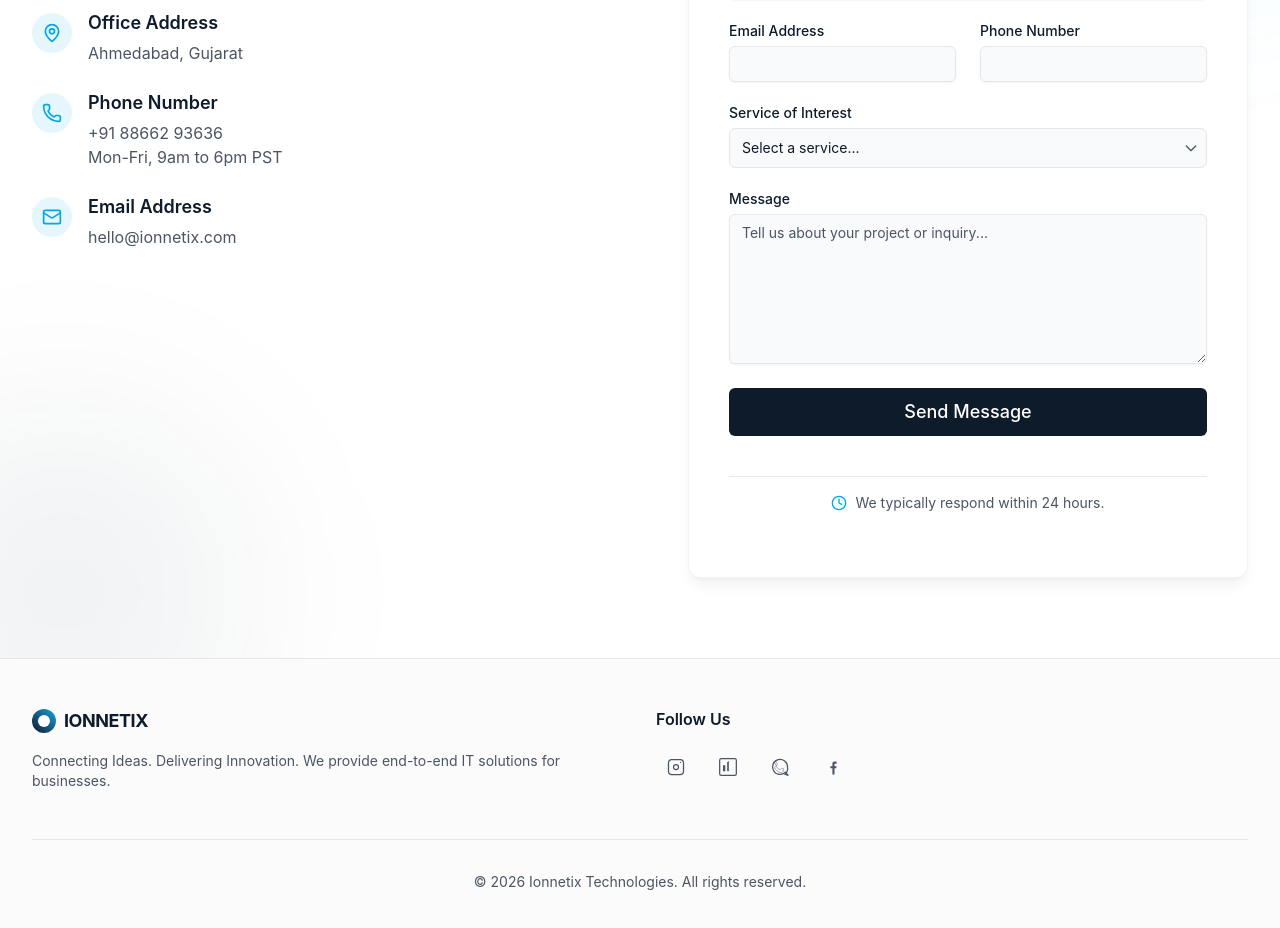
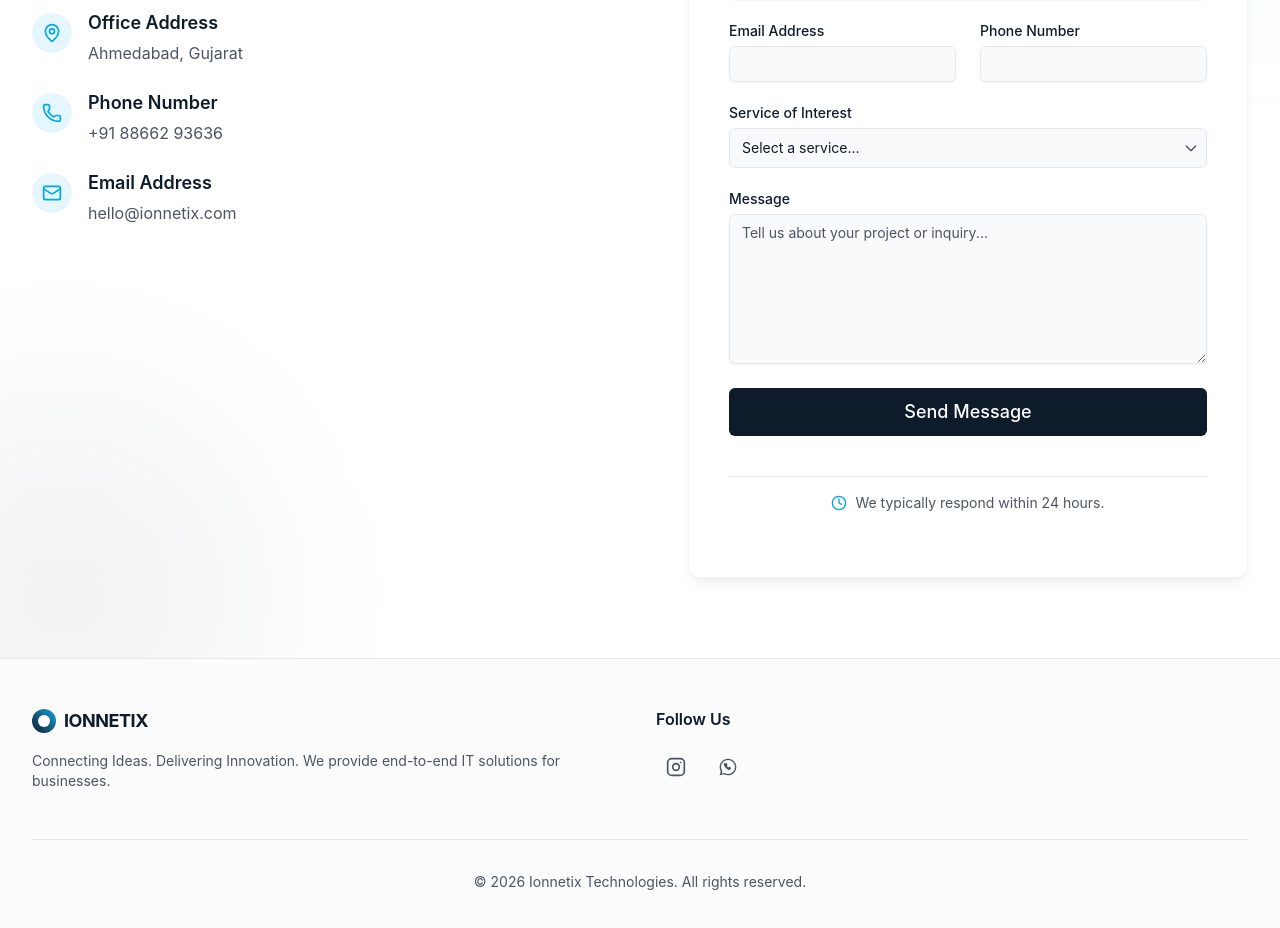
Before and after one commit to ptirth2184/Ionnetix, a Next.js app: page /contact in a window 1280 px wide. Shown: the part 840-1768 px from the top of the page. Built offline with nearby package versions, Linux system fonts and the light colour scheme.

Commit message:
new changes completed

```diff
--- a/src/components/layout/Footer.tsx
+++ b/src/components/layout/Footer.tsx
@@ -1,5 +1,34 @@
 import Link from "next/link"
-// social icons use inline SVGs in this file; no lucide imports required
+
+function InstagramIcon({ className }: { className?: string }) {
+  return (
+    <svg
+      viewBox="0 0 24 24"
+      fill="none"
+      stroke="currentColor"
+      strokeWidth="2"
+      strokeLinecap="round"
+      strokeLinejoin="round"
+      className={className}
+    >
+      <rect x="2" y="2" width="20" height="20" rx="5" ry="5" />
+      <circle cx="12" cy="12" r="4" />
+      <circle cx="17.5" cy="6.5" r="0.5" fill="currentColor" stroke="currentColor" strokeWidth="1" />
+    </svg>
+  )
+}
+
+function WhatsAppIcon({ className }: { className?: string }) {
+  return (
+    <svg
+      viewBox="0 0 24 24"
+      fill="currentColor"
+      className={className}
+    >
+      <path d="M12.004 2C6.48 2 2 6.48 2 12.004c0 1.76.46 3.42 1.26 4.88L2 22l5.3-1.28c1.4.78 3.02 1.24 4.7 1.24 5.52 0 10-4.48 10-10.004C22.004 6.48 17.52 2 12.004 2zm.004 1.66c4.6 0 8.34 3.74 8.34 8.34a8.3 8.3 0 0 1-8.34 8.34c-1.48 0-2.88-.38-4.1-1.08l-.3-.18-3.08.74.76-3-.2-.3a8.27 8.27 0 0 1-1.42-4.52c0-4.6 3.74-8.34 8.34-8.34zm-3.6 3.42c-.22 0-.46.06-.66.16-.36.18-.62.5-.72.9-.22.84.14 2.14.88 3.32 1.04 1.66 2.5 3 4.14 3.78.8.38 1.66.52 2.38.2.42-.18.72-.52.82-.96l.32-1.34c.06-.28-.08-.56-.34-.68l-1.68-.84c-.26-.14-.58-.06-.74.16l-.54.68c-.68-.34-1.32-.98-1.66-1.66l.68-.54c.22-.16.3-.48.16-.74l-.84-1.68c-.12-.26-.4-.4-.68-.34l-.32.08c-.06 0-.12.04-.18.04z" />
+    </svg>
+  )
+}
 
 export function Footer() {
   return (
@@ -20,32 +49,23 @@ export function Footer() {
           <div>
             <h3 className="font-semibold mb-4">Follow Us</h3>
             <div className="flex items-center space-x-3">
-              <Link href="/not-found" aria-label="Instagram" className="h-10 w-10 rounded-full bg-white/5 flex items-center justify-center text-muted-foreground hover:bg-secondary/10 hover:text-primary transition-colors">
-                <svg className="h-5 w-5" viewBox="0 0 24 24" fill="none" xmlns="http://www.w3.org/2000/svg" aria-hidden>
-                  <rect x="3" y="3" width="18" height="18" rx="4" stroke="currentColor" strokeWidth="1.5" />
-                  <circle cx="12" cy="12" r="3" stroke="currentColor" strokeWidth="1.5" />
-                  <circle cx="17.5" cy="6.5" r="0.75" fill="currentColor" />
-                </svg>
+              <Link
+                href="https://www.instagram.com/ionnetixtechnologies?igsh=MXcyNDc5YW5seW5vcA=="
+                target="_blank"
+                rel="noopener noreferrer"
+                aria-label="Instagram"
+                className="h-10 w-10 rounded-full bg-white/5 flex items-center justify-center text-muted-foreground hover:bg-secondary/10 hover:text-primary transition-colors"
+              >
+                <InstagramIcon className="h-5 w-5" aria-hidden />
               </Link>
-              <Link href="/not-found" aria-label="LinkedIn" className="h-10 w-10 rounded-full bg-white/5 flex items-center justify-center text-muted-foreground hover:bg-secondary/10 hover:text-primary transition-colors">
-                <svg className="h-5 w-5" viewBox="0 0 24 24" fill="none" xmlns="http://www.w3.org/2000/svg" aria-hidden>
-                  <rect x="2" y="2" width="20" height="20" rx="2" stroke="currentColor" strokeWidth="1.5" />
-                  <rect x="6" y="10" width="2" height="7" fill="currentColor" />
-                  <path d="M8 10v7" stroke="currentColor" strokeWidth="1.5" />
-                  <rect x="11" y="7" width="2" height="10" fill="currentColor" />
-                  <path d="M11 7c1 0 1.5-.5 2-1.5" stroke="currentColor" strokeWidth="1.5" />
-                </svg>
-              </Link>
-              <Link href="/not-found" aria-label="WhatsApp" className="h-10 w-10 rounded-full bg-white/5 flex items-center justify-center text-muted-foreground hover:bg-secondary/10 hover:text-primary transition-colors">
-                <svg className="h-5 w-5" viewBox="0 0 24 24" fill="none" xmlns="http://www.w3.org/2000/svg" aria-hidden>
-                  <path d="M21 12a9 9 0 10-2.5 6.1L22 22l-3.9-1.4A9 9 0 0021 12z" stroke="currentColor" strokeWidth="1.5" />
-                  <path d="M16.5 14.5c-.3-.2-1.7-.8-2-.9-.3-.1-.6-.2-.9.2s-1 .9-1.2 1.1c-.2.2-.4.3-.7.1-.3-.2-1.2-.4-2.3-1.4-.9-.8-1.5-1.9-1.7-2.2-.2-.3 0-.5.1-.7.1-.2.3-.6.5-.9.2-.3.2-.5.3-.8.1-.3 0-.6-.1-.8-.1-.2-.9-2-1.2-2.6-.3-.6-.6-.5-.9-.5-.2 0-.4 0-.6 0-.2 0-.5.1-.8.5C6 6.5 6 7 6 7.5c0 .5.3 1.1.4 1.3.1.2.4.4.6.7.2.3.3.4.4.6.1.2 0 .4-.1.6-.1.2-.6.9-.9 1.2-.3.3-.5.5-.7.7-.2.2-.1.5.1.8.2.3 1.2 2 2.6 3.2 1.4 1.2 2.9 1.6 3.6 1.8.7.2 1.3.2 1.8.1.5-.1 1.7-.7 2-1.4.3-.7.3-1.2.2-1.3-.1-.1-.3-.2-.6-.4z" stroke="currentColor" strokeWidth="0.6" />
-                </svg>
-              </Link>
-              <Link href="/not-found" aria-label="Facebook" className="h-10 w-10 rounded-full bg-white/5 flex items-center justify-center text-muted-foreground hover:bg-secondary/10 hover:text-primary transition-colors">
-                <svg className="h-5 w-5" viewBox="0 0 24 24" fill="none" xmlns="http://www.w3.org/2000/svg" aria-hidden>
-                  <path d="M15 8h2.5V5.5H15c-1.4 0-2.5 1-2.5 2.5V11H10v2.5h2.5V21H15v-7.5H17l.5-2.5H15V8z" fill="currentColor" />
-                </svg>
+              <Link
+                href="https://wa.me/918866293636"
+                target="_blank"
+                rel="noopener noreferrer"
+                aria-label="WhatsApp"
+                className="h-10 w-10 rounded-full bg-white/5 flex items-center justify-center text-muted-foreground hover:bg-secondary/10 hover:text-primary transition-colors"
+              >
+                <WhatsAppIcon className="h-5 w-5" aria-hidden />
               </Link>
             </div>
           </div>
--- a/src/views/Contact.tsx
+++ b/src/views/Contact.tsx
@@ -118,7 +118,7 @@ export default function Contact() {
                     </div>
                     <div>
                       <h3 className="font-semibold text-lg">Phone Number</h3>
-                      <p className="text-muted-foreground mt-1">+91 88662 93636<br />Mon-Fri, 9am to 6pm PST</p>
+                      <p className="text-muted-foreground mt-1">+91 88662 93636<br/></p>
                     </div>
                   </div>
 
```
